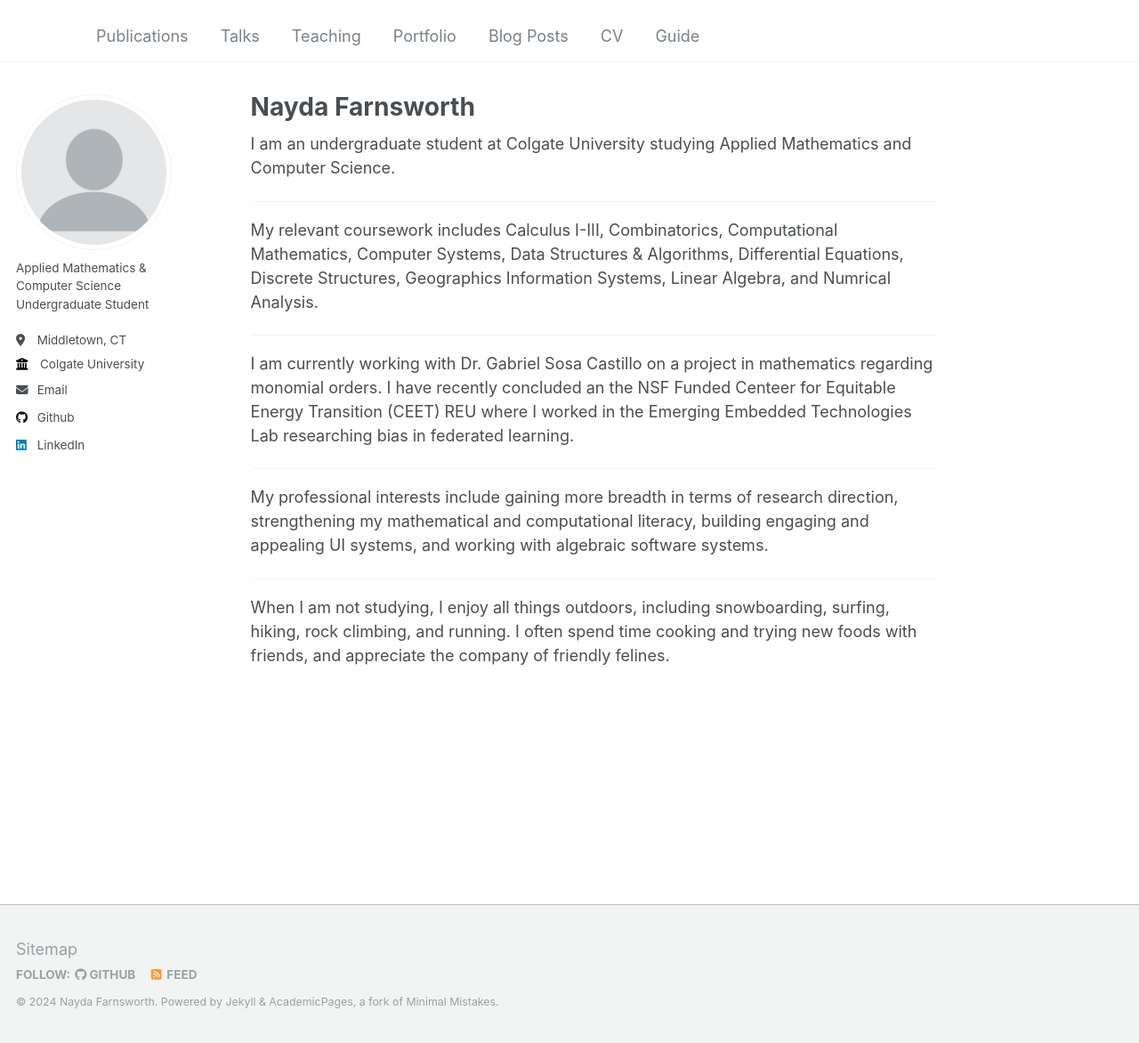
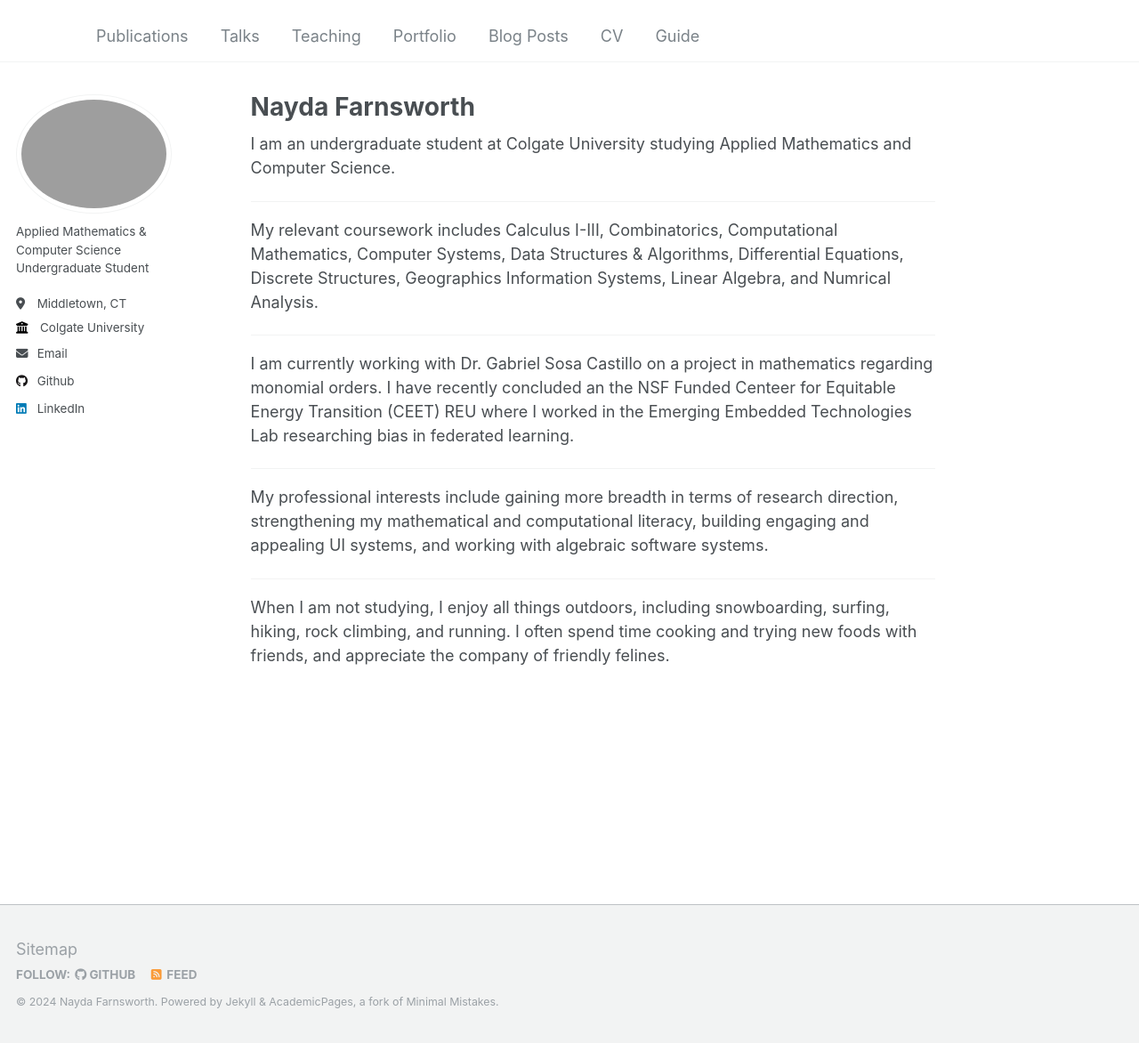
Before and after one commit to naydafarnsworth/naydafarnsworth, a Jekyll site: the page built from _pages/about.md, in a window 1280 px wide and 1172 px high. Shown: the whole window at 89% size. Built offline with Jekyll 4.4.1, drawn with Linux system fonts in a browser that asks for light colours.

Commit message:
upload photo

```diff
--- a/_config.yml
+++ b/_config.yml
@@ -21,7 +21,7 @@ repository               : "academicpages/academicpages.github.io"
 #               Additional customization can be done by editing /_includes/author-profile.html
 author:
   # Biographic information
-  avatar           : "profile.png"
+  avatar           : "headshot.jpeg"
   name             : ""
   pronouns         : # example: "she/her"
   bio              : "Applied Mathematics & Computer Science Undergraduate Student"
```
Also changed, not shown: _pages/about.md (+4 -4 lines).
